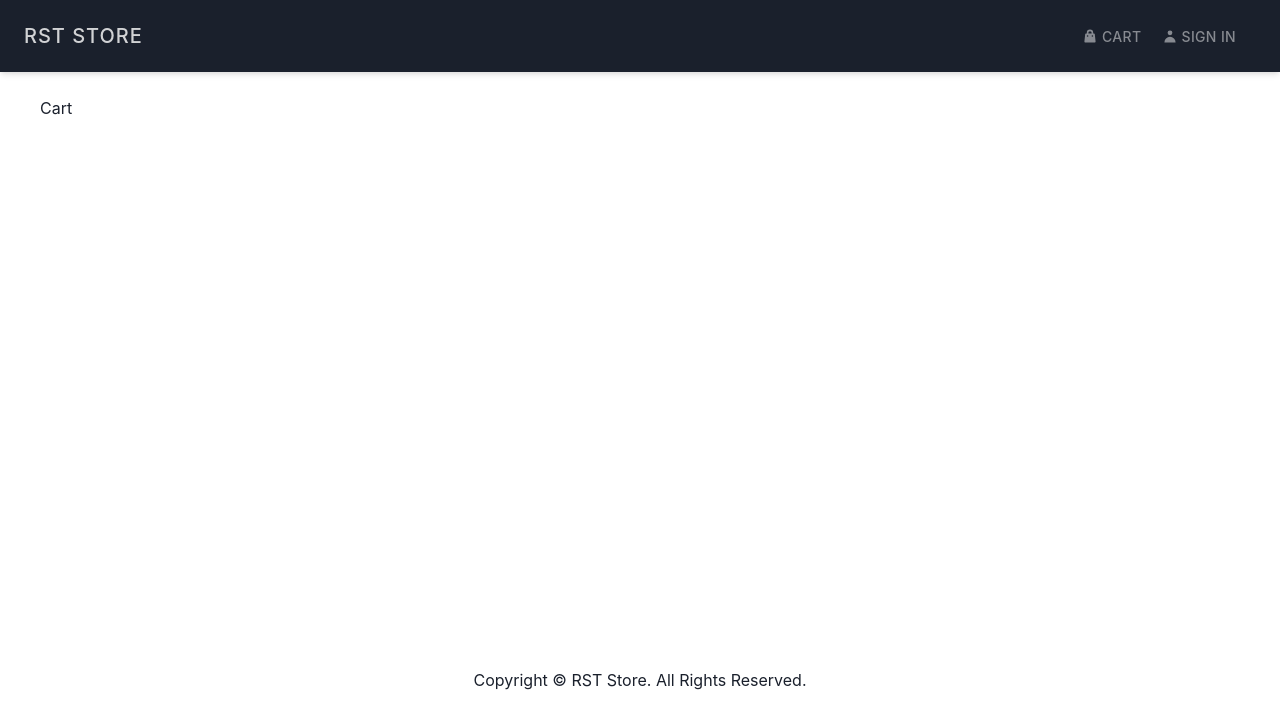
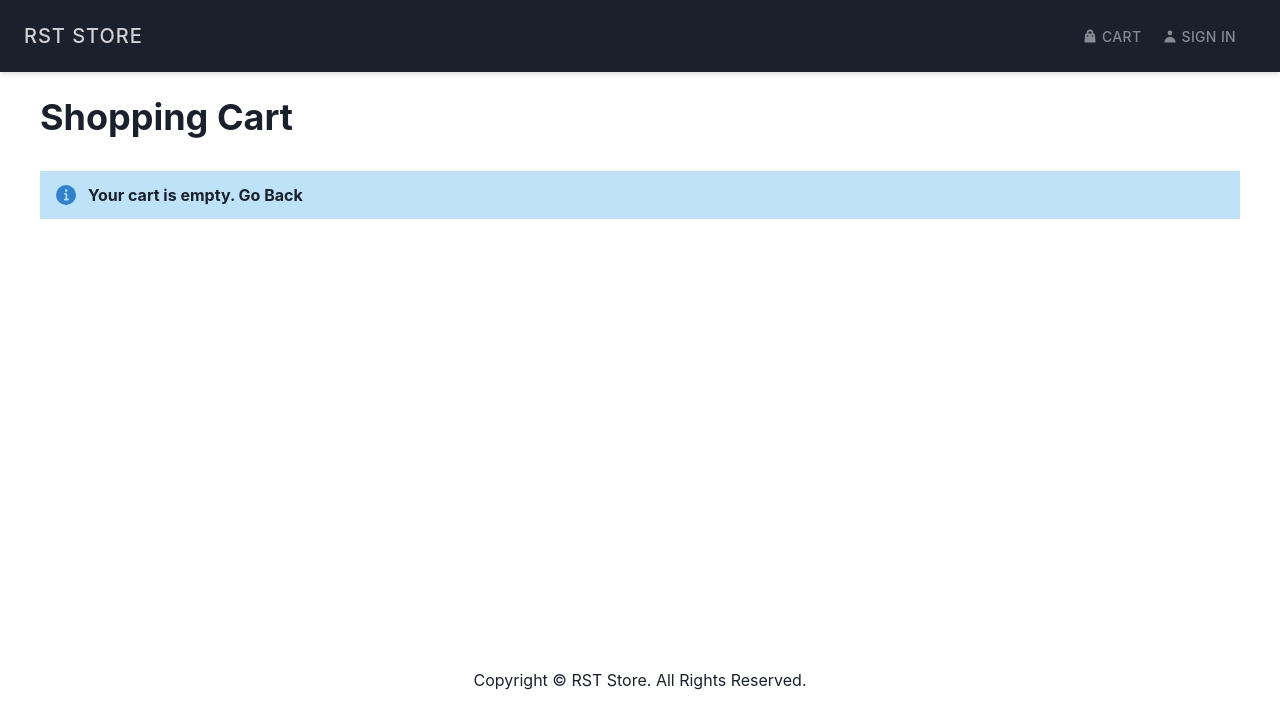
Before and after one commit to rstforumdev/rststore, a React (Create React App) app in the folder frontend/: page /cart/1 in a window 1280 px wide. Shown: the top 728 px of the page. Built offline with nearby package versions, Linux system fonts and the light colour scheme; no server answers.

Commit message:
29. Built the add to cart functionality. Made the CartScreen page till where an empty cart shows an empty message.

```diff
--- a/frontend/src/screens/CartScreen.js
+++ b/frontend/src/screens/CartScreen.js
@@ -1,7 +1,49 @@
-import React from 'react'
+import React, { useEffect } from 'react'
+import { Link } from 'react-router-dom'
+import { useDispatch, useSelector } from 'react-redux'
+import { Flex, Text, Grid, Heading, Box } from '@chakra-ui/react'
+import Message from '../components/Message'
+import { addToCart } from '../actions/cartActions'
 
-const CartScreen = () => {
-  return <div>Cart</div>
+// to get the location - query string. For ex. ?qty=10
+// we need `location` as well to use that
+
+// history is used to redirect
+
+const CartScreen = ({ match, location, history }) => {
+  const productId = match.params.id
+
+  const qty = location.search ? Number(location.search.split('=')[1]) : 1
+
+  const dispatch = useDispatch()
+
+  const cart = useSelector(state => state.cart)
+  const { cartItems } = cart
+
+  // console.log(cartItems)
+
+  useEffect(() => {
+    if (productId) {
+      dispatch(addToCart(productId))
+    }
+  }, [dispatch, productId, qty])
+
+  return (
+    <Grid gridTemplateColumns='3'>
+      <Box>
+        <Heading mb='8'>Shopping Cart</Heading>
+        <Flex>
+          {cartItems.length === 0 ? (
+            <Message>
+              Your cart is empty. <Link to='/'>Go Back</Link>
+            </Message>
+          ) : (
+            <Text>...products</Text>
+          )}
+        </Flex>
+      </Box>
+    </Grid>
+  )
 }
 
 export default CartScreen
--- a/frontend/src/screens/ProductScreen.js
+++ b/frontend/src/screens/ProductScreen.js
@@ -17,7 +17,7 @@ import Loader from '../components/Loader'
 import { listProductDetails } from '../actions/productActions'
 
 const ProductScreen = ({ match, history }) => {
-  const [qty, setQty] = useState(0)
+  const [qty, setQty] = useState(1) // set it to 1 instead of 0
 
   const dispatch = useDispatch() // to dispatch the action we created
 
```
